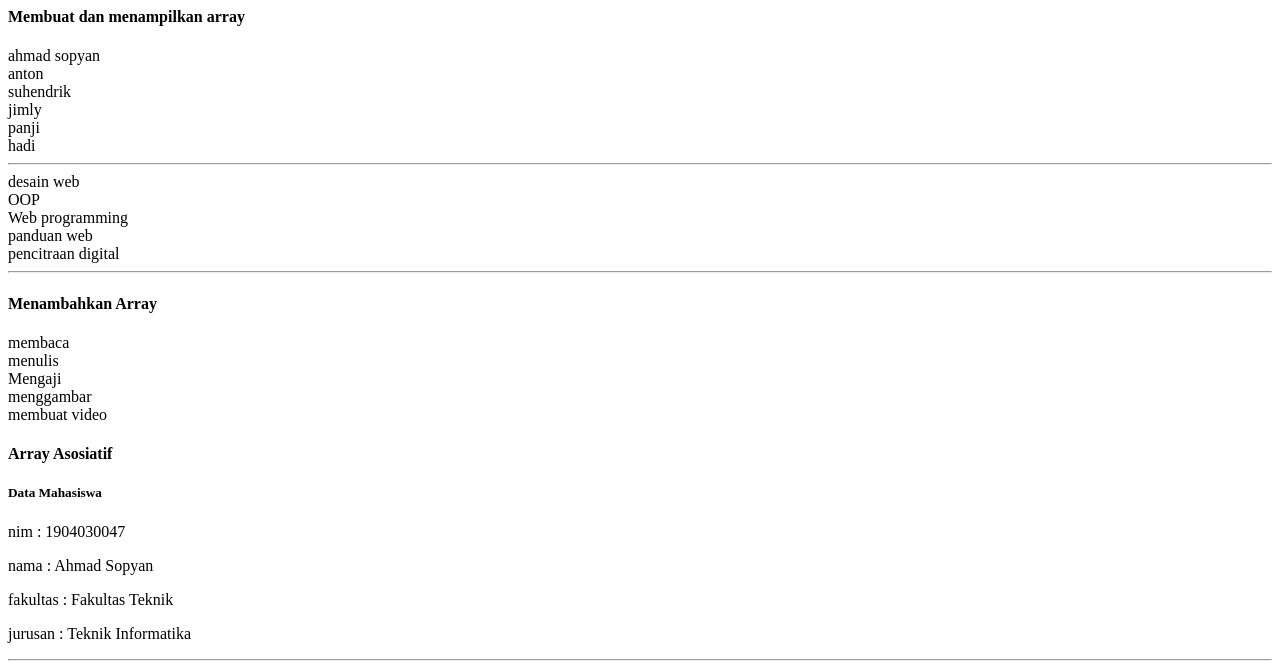
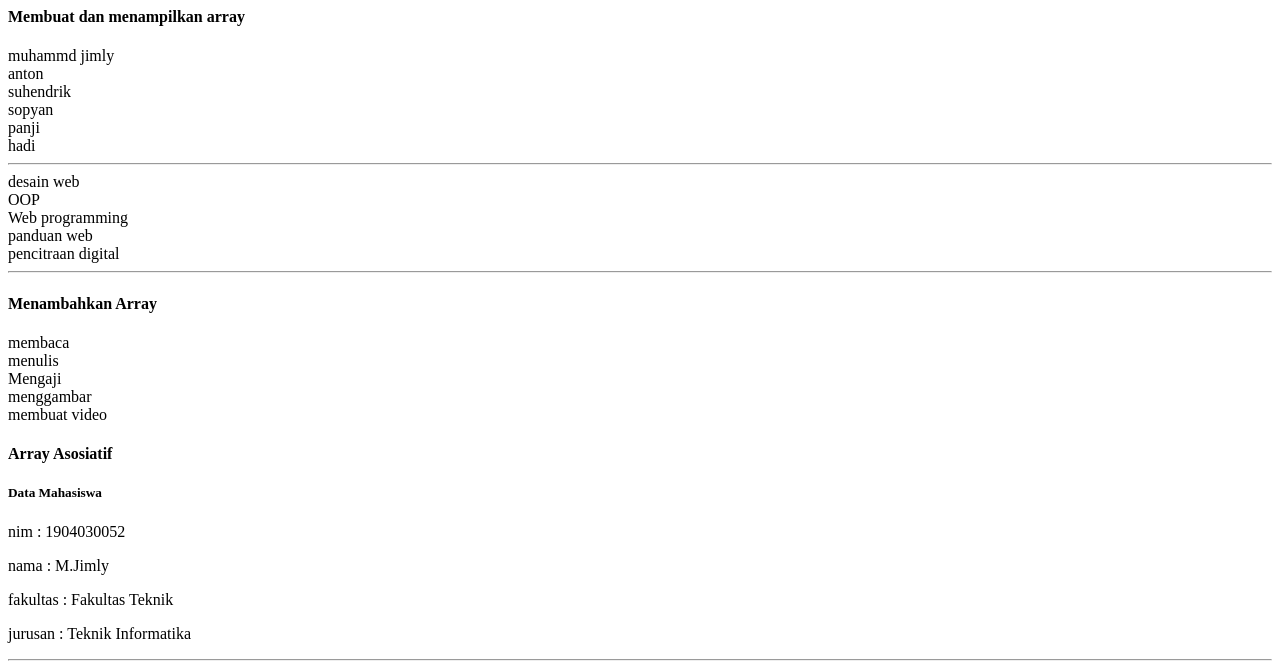
Before and after one commit to jimly123/m.jimly_1904030052, a PHP site: page /array.php in a window 1280 px wide. Shown: the top 665 px of the page. Run offline with PHP 8.4, Linux system fonts and the light colour scheme.

Commit message:
Update array.php

```diff
--- a/pertemuan 5/array.php
+++ b/pertemuan 5/array.php
@@ -1,7 +1,7 @@
 <h4>Membuat dan menampilkan array</h4>
     <?php
     //membuat array mahasiswa
-    $nim = ["ahmad sopyan","anton","suhendrik","jimly","panji","hadi"];
+    $nim = ["muhammd jimly","anton","suhendrik","sopyan","panji","hadi"];
     ?>
 
     <!-- menampilkan isi aray pengulangan for -->
@@ -49,8 +49,8 @@
     <?php
     //Membuat Array
     $mhs = [
-            "nim"   => "1904030047",
-            "nama"  => "Ahmad Sopyan",
+            "nim"   => "1904030052",
+            "nama"  => "M.Jimly",
             "fakultas" => "Fakultas Teknik",
             "jurusan"  => "Teknik Informatika",
     ];
```
